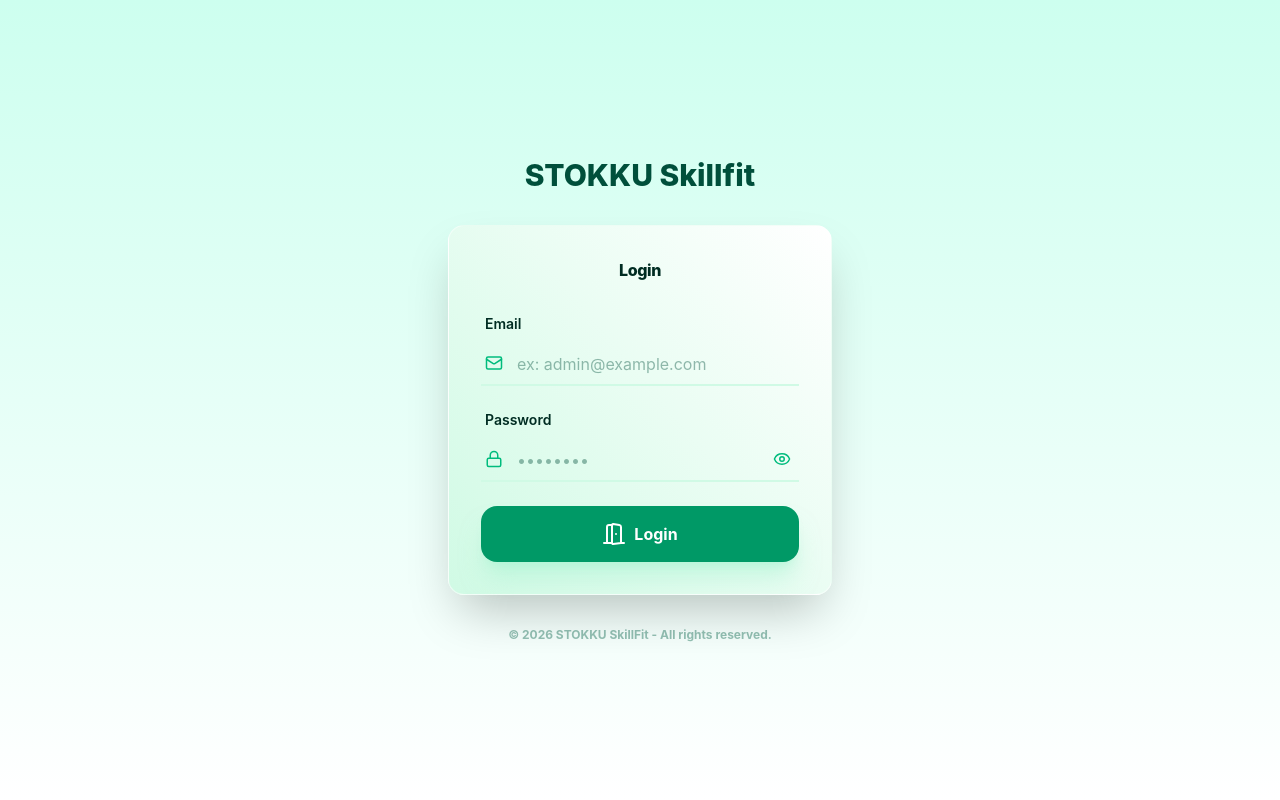
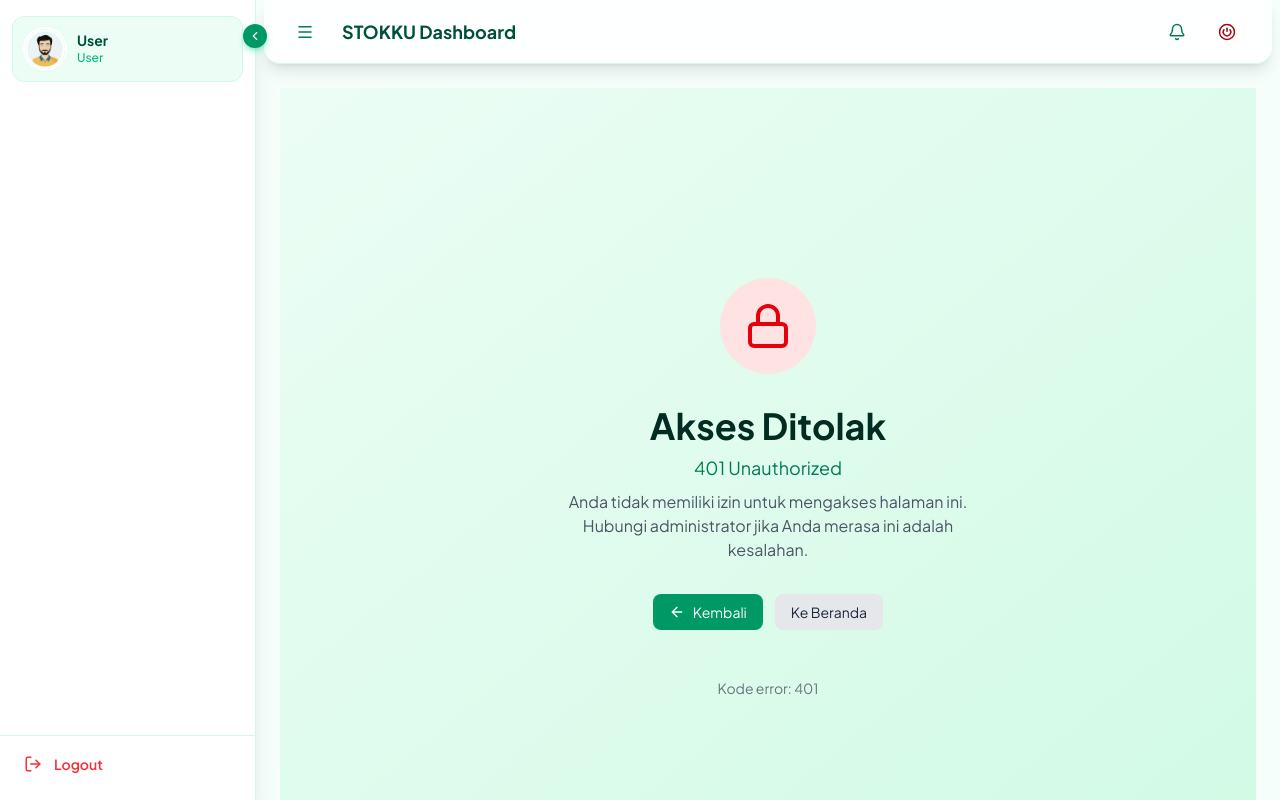
Before and after one commit to zee-mora/STOKKU, a React (Vite) app in the folder frontend/: page /admin/users in a window 1280 px wide. Before the commit this address led to /login. Built offline with nearby package versions, Linux system fonts and the light colour scheme; no server answers; sample sign-in values are in the browser's storage.

Commit message:
feat: melempar user ke page unauthorized untuk user yang akan akses hal yang tidak ada permissionnya

```diff
--- /dev/null
+++ b/frontend/src/pages/Unauthorized.tsx
@@ -0,0 +1,50 @@
+import { useNavigate } from 'react-router-dom';
+import { Lock, ArrowLeft } from 'lucide-react';
+import Button from '../components/ui/Button';
+
+const Unauthorized = () => {
+  const navigate = useNavigate();
+
+  return (
+    <div className="flex min-h-screen items-center justify-center bg-gradient-to-br from-emerald-50 to-emerald-100 px-4">
+      <div className="text-center">
+        <div className="mb-8 flex justify-center">
+          <div className="rounded-full bg-red-100 p-6">
+            <Lock size={48} className="text-red-600" />
+          </div>
+        </div>
+
+        <h1 className="mb-2 text-4xl font-bold text-emerald-950">Akses Ditolak</h1>
+        <p className="mb-2 text-lg text-emerald-700">401 Unauthorized</p>
+
+        <p className="mb-8 max-w-md text-gray-600">
+          Anda tidak memiliki izin untuk mengakses halaman ini. Hubungi administrator jika Anda merasa ini adalah kesalahan.
+        </p>
+
+        <div className="flex flex-col gap-3 sm:flex-row sm:justify-center">
+          <Button
+            variant="primary"
+            size="md"
+            Icon={ArrowLeft}
+            onClick={() => navigate(-1)}
+          >
+            Kembali
+          </Button>
+          <Button
+            variant="secondary"
+            size="md"
+            onClick={() => navigate('/')}
+          >
+            Ke Beranda
+          </Button>
+        </div>
+
+        <div className="mt-12 text-sm text-gray-500">
+          <p>Kode error: 401</p>
+        </div>
+      </div>
+    </div>
+  );
+};
+
+export default Unauthorized;
--- a/frontend/src/routes/index.tsx
+++ b/frontend/src/routes/index.tsx
@@ -11,6 +11,7 @@ import RequestBarang from "../pages/Staff/Request-Barang";
 import Barang from "../pages/Admin/barang";
 import DashboardStaff from "../pages/Staff/Dashboard";
 import DashboardAdmin from "../pages/Admin/Dashboard";
+import Unauthorized from "../pages/Unauthorized";
 
 const PrivateRoute = () => {
   const token = localStorage.getItem("access_token");
@@ -25,7 +26,7 @@ const PermissionRoute = ({ permission }: { permission: string }) => {
   }
 
   if (!user?.permissions?.includes(permission)) {
-    return <Navigate to="/dashboard" replace />;
+    return <Unauthorized />;
   }
 
   return <Outlet />;
```
